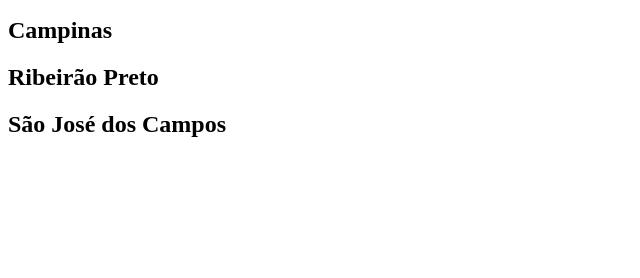
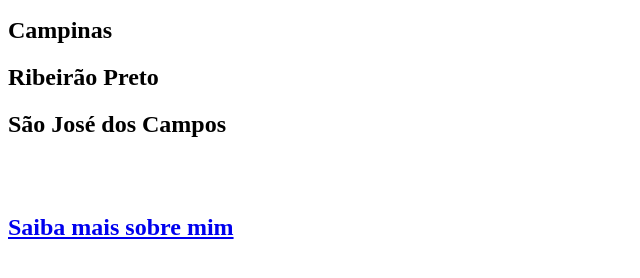
Before and after one commit to PedroFuin/AulaGit01, a plain HTML site: page index.html in a window 1280 px wide. Shown: the part 96-374 px from the top of the page, without its empty margins (0-640 px from the left). Drawn offline with Linux system fonts and the light colour scheme.

Commit message:
Update index.html
Adicionado link para a página "Sobre Mim" no arquivo "Index"

```diff
--- a/index.html
+++ b/index.html
@@ -10,5 +10,9 @@
     <h2>Campinas</h2>
     <h2>Ribeirão Preto</h2>
     <h2>São José dos Campos</h2>
+
+    <br><br>
+
+    <h2><a href="SobreMim.html">Saiba mais sobre mim</a></h2>
 </body>
 </html>
```
